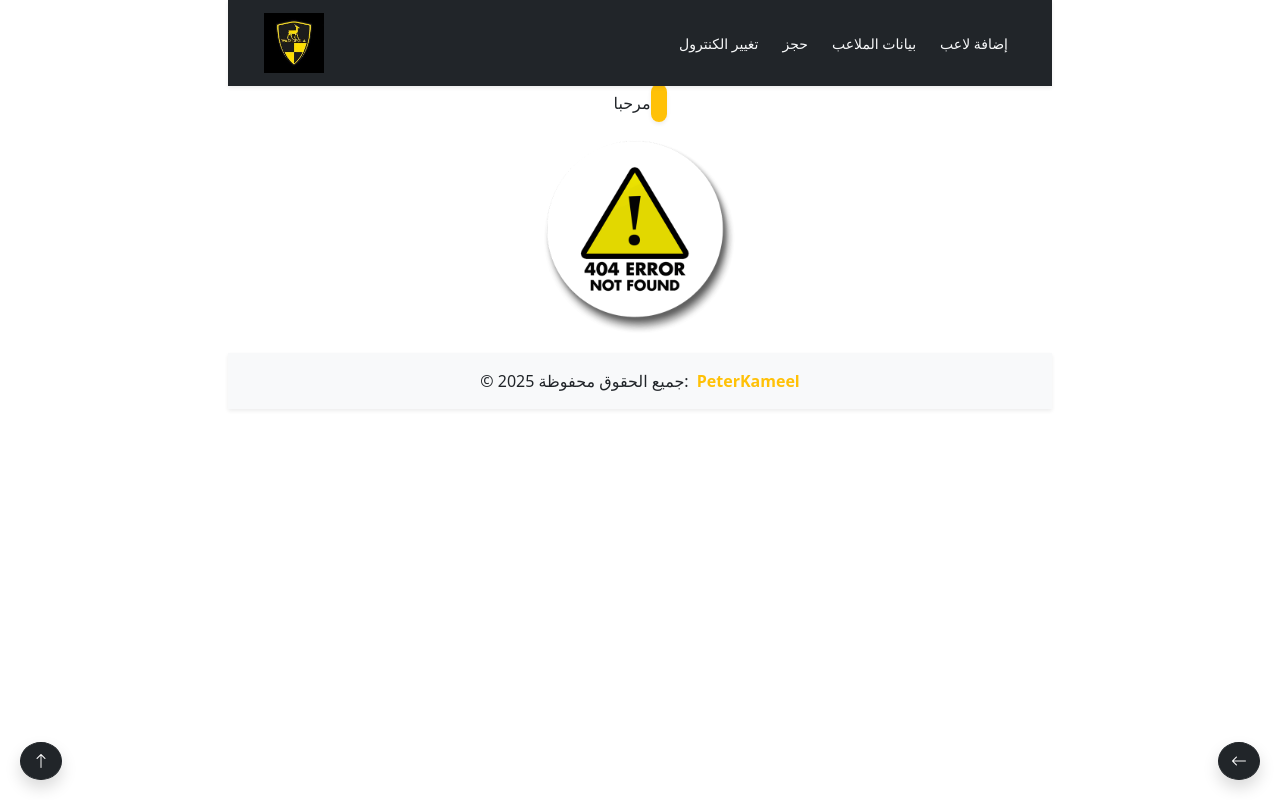
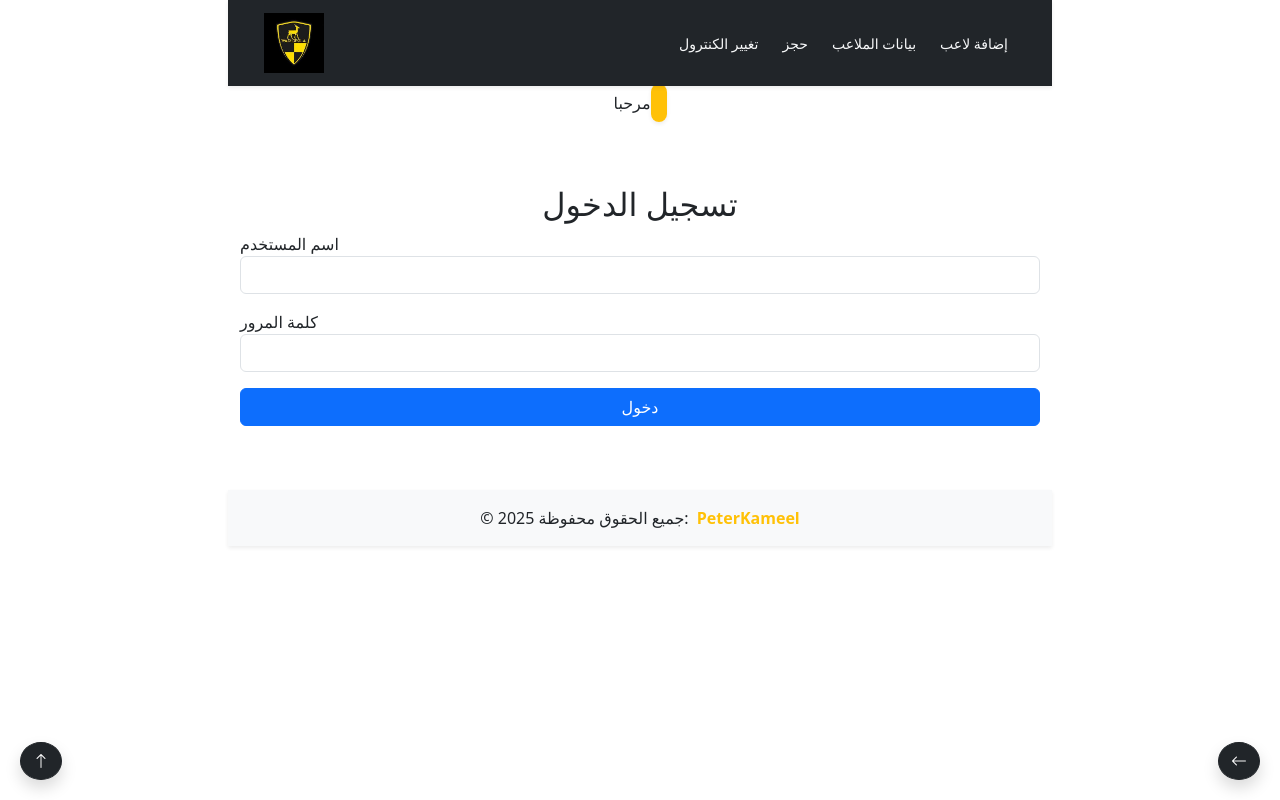
Before and after one commit to peterAlpert/WadiDegla, an Angular app: page /login in a window 1280 px wide. Built offline with nearby package versions, Linux system fonts and the light colour scheme.

Commit message:
add auth

```diff
--- /dev/null
+++ b/src/app/Components/login/login.component.html
@@ -0,0 +1,15 @@
+<!-- login.component.html -->
+<div class="container py-5">
+    <h2 class="text-center">تسجيل الدخول</h2>
+    <form (ngSubmit)="login()">
+        <div class="mb-3">
+            <label>اسم المستخدم</label>
+            <input [(ngModel)]="username" name="username" class="form-control" required />
+        </div>
+        <div class="mb-3">
+            <label>كلمة المرور</label>
+            <input [(ngModel)]="password" name="password" type="password" class="form-control" required />
+        </div>
+        <button class="btn btn-primary w-100">دخول</button>
+    </form>
+</div>
--- /dev/null
+++ b/src/app/Components/login/login.component.ts
@@ -0,0 +1,38 @@
+import { Router } from '@angular/router';
+import { HttpClient } from '@angular/common/http';
+import { Component } from '@angular/core';
+import { CommonModule } from '@angular/common';
+import { FormsModule } from '@angular/forms';
+
+@Component({
+  selector: 'app-login',
+  standalone: true,
+  imports: [CommonModule, FormsModule],
+  templateUrl: './login.component.html',
+  styleUrl: './login.component.css'
+})
+export class LoginComponent {
+
+  username = '';
+  password = '';
+
+  constructor(
+    private _HttpClient: HttpClient,
+    private _Router: Router
+  ) { }
+
+  login() {
+    this._HttpClient.post('https://yourapi.com/api/auth/login', {
+      username: this.username,
+      password: this.password
+    }).subscribe({
+      next: (res: any) => {
+        localStorage.setItem('token', res.token);
+        this._Router.navigate(['/']);
+      },
+      error: () => alert('بيانات الدخول غير صحيحة')
+    });
+  }
+
+
+}
--- a/src/app/app.routes.ts
+++ b/src/app/app.routes.ts
@@ -11,6 +11,8 @@ import { EntryLogComponent } from './Components/entry-log/entry-log.component';
 import { EntryHistoryComponent } from './Components/entry-history/entry-history.component';
 import { BookingComponent } from './Components/booking/booking.component';
 import { BookingTodayComponent } from './Components/booking-today/booking-today.component';
+import { LoginComponent } from './Components/login/login.component';
+import { authGuard } from './auth.guard';
 
 
 export const routes: Routes = [
@@ -18,9 +20,10 @@ export const routes: Routes = [
     { path: 'enterStadium', component: StadiumComponent },
     { path: 'violation/:name/:id/:type', component: ViolationDetailsComponent },
     { path: "violation-history", component: ViolationHistoryComponent },
-    { path: 'controlInfo', component: StartComponent },
+    { path: 'controlInfo', component: StartComponent, canActivate: [authGuard] },
     { path: 'injury', component: InjuryComponent },
     { path: 'booking', component: BookingComponent },
+    { path: 'login', component: LoginComponent },
     { path: 'today-bookings', component: BookingTodayComponent },
     { path: 'entry-log', component: EntryLogComponent },
     { path: 'Entry/by-member/:memberId', component: EntryHistoryComponent },
--- /dev/null
+++ b/src/app/auth.guard.ts
@@ -0,0 +1,14 @@
+import { inject } from '@angular/core';
+import { CanActivateFn, Router } from '@angular/router';
+
+export const authGuard: CanActivateFn = (route, state) => {
+  const token = localStorage.getItem('token');
+
+  if (token) {
+    return true;
+  } else {
+    const router = inject(Router);
+    router.navigate(['/login']);
+    return false;
+  }
+};
```
Also changed, not shown: src/app/Components/login/login.component.css (added).
